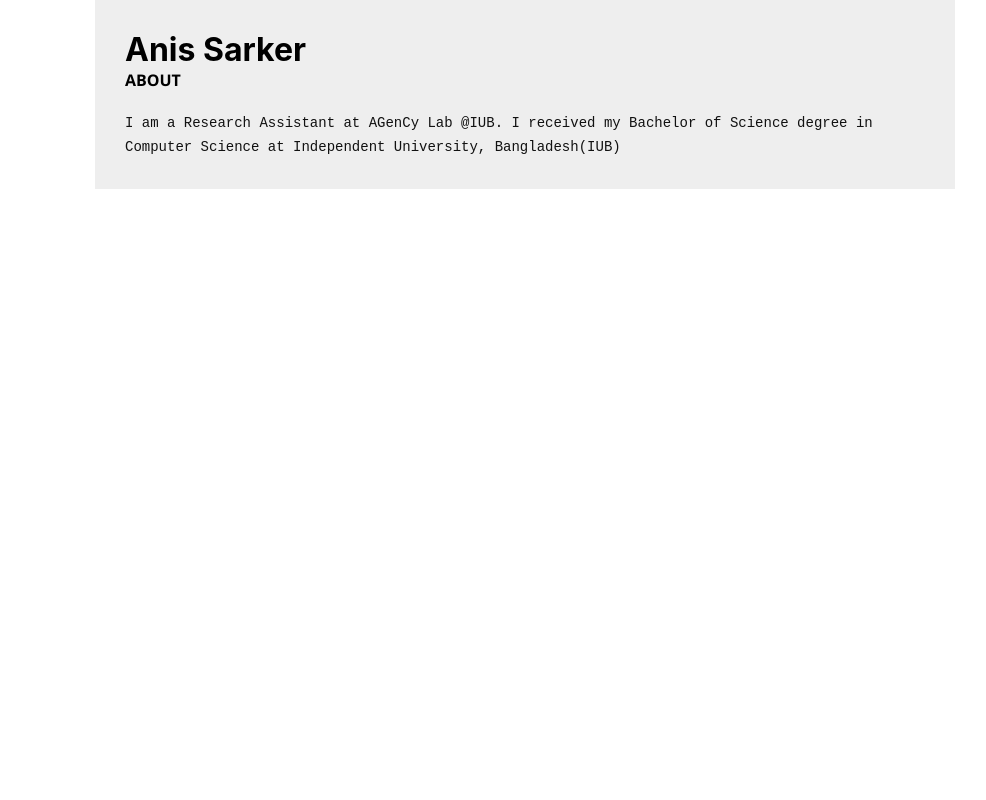
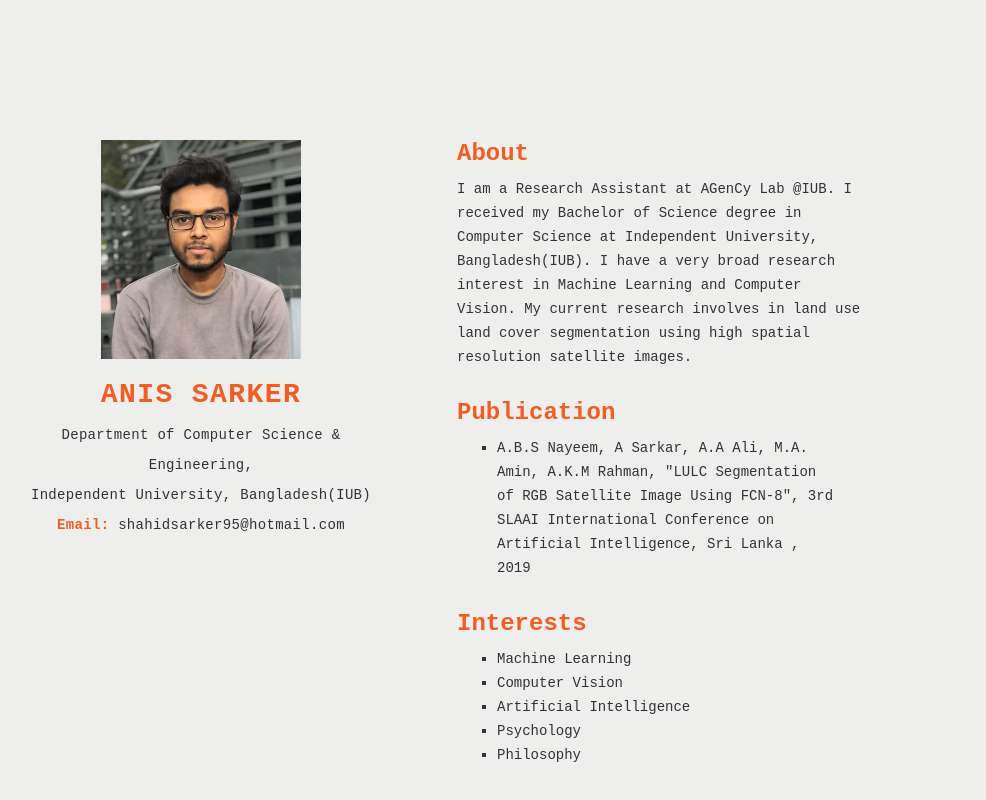
Before and after one commit to ansarker/iansarker, a React (Create React App) app: page / in a window 1280 px wide. Shown: the top 800 px of the page, without its empty margins (115-1101 px from the left). Built offline with nearby package versions, Linux system fonts and the light colour scheme.

Commit message:
aboutme added, image added, publications added, interests added, info added

```diff
--- a/src/App.css
+++ b/src/App.css
@@ -1,11 +1,13 @@
 * {
   padding: 0;
   margin: 0;
+  color: #2E3436;
 }
 
 .App {
-  width: 800px;
-  margin: 0px auto;
-  padding: 30px;
-  background-color: #eee;
+  width: 100%;
+  padding: 100px;
+  background-color: #EEEEEC;
+  box-sizing: border-box;
+  overflow: hidden;
 }
--- a/src/App.js
+++ b/src/App.js
@@ -1,15 +1,42 @@
 import React from 'react';
 import './App.css';
 
-import About from './components/About';
+import Sidebar from './components/Sidebar';
+import Content from './components/Content';
+
 
 class App extends React.Component {
 
 	constructor(props) {
 		super(props);
 		this.state = {
-			name: 'Anis Sarker',
-			about: 'I am a Research Assistant at AGenCy Lab @IUB. I received my Bachelor of Science degree in Computer Science at Independent University, Bangladesh(IUB)',
+			info: {
+				name: 'Anis Sarker',
+				dept: 'Department of Computer Science & Engineering',
+				institute: 'Independent University, Bangladesh(IUB)',
+				email: 'shahidsarker95@hotmail.com'
+			},
+			content: {
+				about: 'I am a Research Assistant at AGenCy Lab @IUB. I received my Bachelor of Science degree in \
+				Computer Science at Independent University, Bangladesh(IUB). I have a very broad research interest \
+				in Machine Learning and Computer Vision. My current research involves in land use land cover segmentation \
+				using high spatial resolution satellite images.',
+
+				publications: [
+					{
+						id: 1,
+						title: 'A.B.S Nayeem, A Sarkar, A.A Ali, M.A. Amin, A.K.M Rahman, "LULC Segmentation of RGB Satellite \
+						Image Using FCN-8", 3rd SLAAI International Conference on Artificial Intelligence, Sri Lanka , 2019'
+					},
+				],
+				interests: [
+					{id: 1, name: 'Machine Learning'},
+					{id: 2, name: 'Computer Vision'},
+					{id: 3, name: 'Artificial Intelligence'},
+					{id: 4, name: 'Psychology'},
+					{id: 5, name: 'Philosophy'},
+				]
+			}
 
 		}
 	}
@@ -17,7 +44,8 @@ class App extends React.Component {
 	render() {
 		return (
 			<div className="App">
-				<About name={this.state.name} about={this.state.about} />
+				<Sidebar info={this.state.info}/>
+				<Content content={this.state.content}/>
 			</div>
 		);
 	}
--- a/src/components/About.js
+++ b/src/components/About.js
@@ -1,13 +1,14 @@
 import React from 'react';
+
 import '../styles/About.css';
+import '../styles/styles.css';
 
 
 class About extends React.Component {
     render() {
         return(
-            <div>
-                <h1>{this.props.name}</h1>
-                <h1 className="about-header">About</h1>
+            <div className="component">
+                <h1 className="header-title strong">About</h1>
                 <div className="aboutme">
                     <p>{this.props.about}</p>
                 </div>
--- /dev/null
+++ b/src/components/Content.js
@@ -0,0 +1,20 @@
+import React, {Component} from 'react';
+
+import About from './About';
+import Publicaions from './Publicaions';
+import Interest from './Interest';
+import '../styles/Content.css';
+
+
+export default class Content extends Component {
+    render() {
+        const content = this.props.content;
+        return(
+            <div className="content">
+				<About about={content.about} />
+                <Publicaions publications={content.publications}/>
+                <Interest interests={content.interests}/>
+            </div>
+        );
+    }
+}
--- /dev/null
+++ b/src/components/Interest.js
@@ -0,0 +1,28 @@
+import React from 'react';
+
+import '../styles/Publicaions.css';
+import '../styles/styles.css';
+
+class Publicaions extends React.Component {
+    render() {
+        const interests = this.props.interests;
+        const interestList = interests.map(interest => {
+            return(
+                <li className="item-name" key={interest.id}>{interest.name}</li>
+            );
+        })
+
+        return(
+            <div className="component">
+                <h1 className="header-title strong">Interests</h1>
+                <div className="publications-list">
+                    <ul className="list-style-view">
+                        {interestList}
+                    </ul>
+                </div>
+            </div>
+        );
+    }
+}
+
+export default Publicaions;
--- /dev/null
+++ b/src/components/Publicaions.js
@@ -0,0 +1,29 @@
+import React from 'react';
+
+import '../styles/Publicaions.css';
+import '../styles/styles.css';
+
+class Publicaions extends React.Component {
+    render() {
+        const publications = this.props.publications;
+
+        const publicationList = publications.map(publication => {
+            return(
+                <li className="item-name" key={publication.id.toString()}>{publication.title}</li>
+            );
+        })
+
+        return(
+            <div className="component">
+                <h1 className="header-title strong">Publication</h1>
+                <div className="publications-list">
+                    <ul className="list-style-view">
+                        {publicationList}
+                    </ul>
+                </div>
+            </div>
+        );
+    }
+}
+
+export default Publicaions;
--- /dev/null
+++ b/src/components/Sidebar.js
@@ -0,0 +1,28 @@
+import React, {Component} from 'react';
+
+import '../styles/Sidebar.css';
+import '../styles/styles.css';
+import Image from '../img/iansarker.jpg';
+
+
+export default class Sidebar extends Component {
+    render() {
+        const info = this.props.info;
+        return(
+            <div className="sidebar">
+                <div className="image-section">
+                    <img className="figure" src={Image} alt="image"/>
+                </div>
+                <h2 className="info-name strong">{info.name}</h2>
+                <div className="info">
+                    <p>{info.dept},</p>
+                    <p>{info.institute}</p>
+                    <div>
+                        <strong className="strong">Email: </strong>
+                        <span>{info.email}</span>
+                    </div>
+                </div>
+            </div>
+        );
+    }
+}
--- a/src/styles/About.css
+++ b/src/styles/About.css
@@ -1,8 +1,7 @@
-.about-header {
-    font-family: 'Segoe UI', Tahoma, Geneva, Verdana, sans-serif;
-    text-transform: uppercase;
-    font-size: 16px;
-    margin-bottom: 20px;
+.header-title {
+    font-family: 'Courier New', Courier, monospace;
+    font-size: 24px;
+    margin-bottom: 10px;
 }
 
 .aboutme {
@@ -10,4 +9,9 @@
     color: #111;
     font-size: 14px;
     line-height: 24px;
+    text-align: left;
 }
+
+.publications-list {
+
+}
--- /dev/null
+++ b/src/styles/Content.css
@@ -0,0 +1,8 @@
+.content {
+    display: block;
+    box-sizing: border-box;
+    width: 60%;
+    overflow: hidden;
+    padding: 40px;
+    padding-right: 200px;
+}
--- /dev/null
+++ b/src/styles/Publicaions.css
@@ -0,0 +1,16 @@
+.publications-list {
+    line-height: 24px;
+    padding-left: 40px;
+    box-sizing: border-box;
+}
+
+.list-style-view {
+    list-style-type: square;
+}
+
+.item-name {
+    /* letter-spacing: 0.03rem; */
+    font-size: 14px;
+    font-family: 'Courier New', Courier, monospace;
+    padding-right: 30px;
+}
--- /dev/null
+++ b/src/styles/Sidebar.css
@@ -0,0 +1,39 @@
+.sidebar {
+    display: block;
+    box-sizing: border-box;
+    width: 40%;
+    padding: 40px;
+    float: left;
+    overflow: hidden;
+    text-align: center;
+}
+
+.image-section {
+    display: inline-flex;
+    width: 200px;
+    text-align: center;
+    box-sizing: border-box;
+    margin-bottom: 20px;
+}
+
+.figure {
+    width: 100%;
+    box-sizing: border-box;
+}
+
+.info-name {
+    margin-bottom: 10px;
+    font-weight: 600;
+    font-size: 28px;
+    font-family: 'Courier New', Courier, monospace;
+    text-transform: uppercase;
+    letter-spacing: 0.09rem;
+}
+
+.info {
+    line-height: 30px;
+    letter-spacing: 0.02rem;
+    font-family: 'Courier New', Courier, monospace;
+    font-weight: 400;
+    font-size: 14px;
+}
--- /dev/null
+++ b/src/styles/styles.css
@@ -0,0 +1,13 @@
+.component {
+    margin-bottom: 30px;
+}
+
+.strong {
+    color: #F15D22;
+}
+
+.header-title {
+    font-family: 'Courier New', Courier, monospace;
+    font-size: 24px;
+    margin-bottom: 10px;
+}
```
Also changed, not shown: src/img/iansarker.jpg (added).
